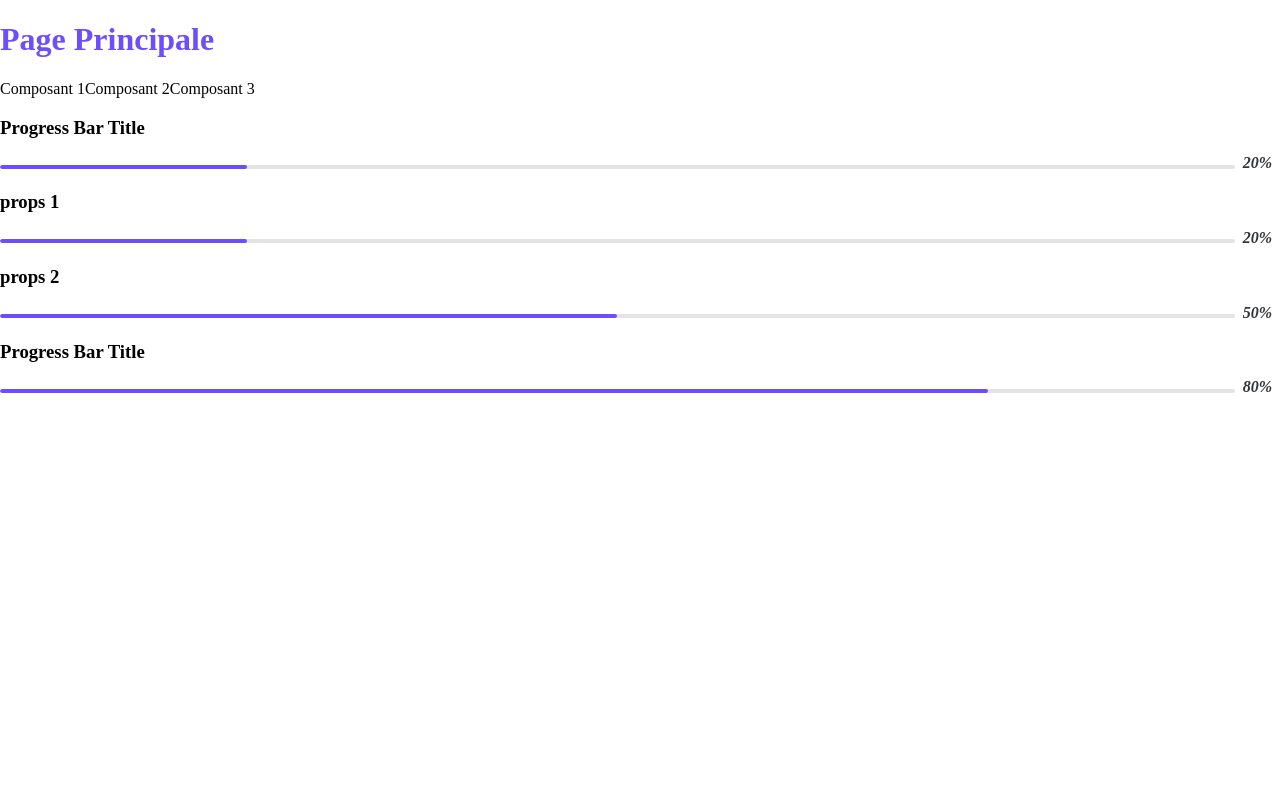
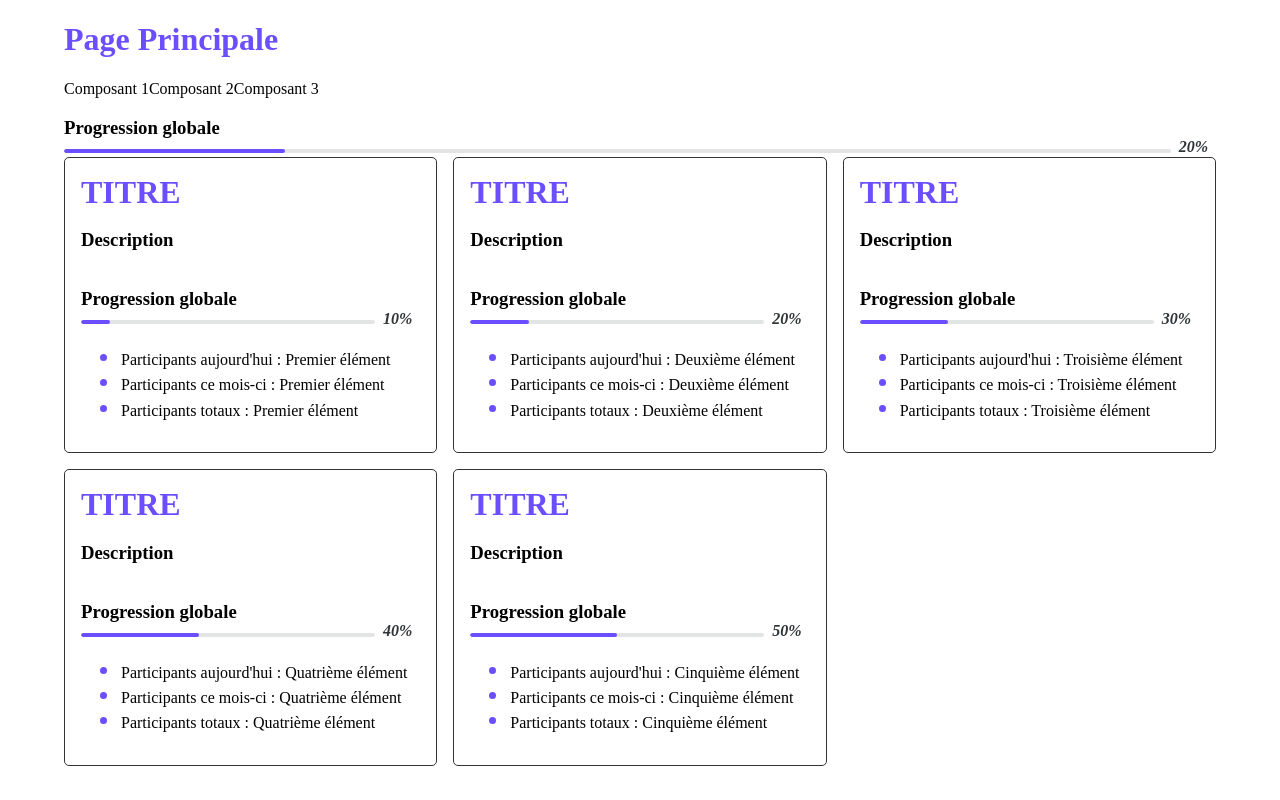
Before and after one commit to Emilbou/Emilien_Boucard-ProjetFront, a Vue app: page / in a window 1280 px wide. Built offline with nearby package versions, Linux system fonts and the light colour scheme.

Commit message:
feat(init Card et CardContainer)

```diff
--- a/src/components/CardHabit/CardHabit.vue
+++ /dev/null
@@ -1,10 +0,0 @@
-<script setup lang="ts">
-import ProgressBarTitle from '../ProgressBarTitle/ProgressBarTitle.vue'
-</script>
-<template>
-  <div class="CardHabit">
-    <ProgressBarTitle :progress="20" Text="props 1" />
-    <ProgressBarTitle :progress="50" Text="props 2" />
-    <ProgressBarTitle :progress="80" Text="Progress Bar Title" />
-  </div>
-</template>
--- /dev/null
+++ b/src/components/Cards/Card.vue
@@ -0,0 +1,45 @@
+<script setup lang="ts">
+import ProgressBarTitle from '../ProgressBarTitle/ProgressBarTitle.vue'
+defineProps({
+  progress: {
+    type: Number,
+    default: 50,
+  },
+  Text: {
+    type: String,
+    default: 'Progress Bar Title',
+  },
+})
+</script>
+<template>
+  <div class="CardHabit">
+    <h2 class="CardHabit__Title">titre</h2>
+    <h3>Description</h3>
+    <ProgressBarTitle :progress="progress" />
+    <ul>
+      <li>Participants aujourd'hui : {{ Text }}</li>
+      <li>Participants ce mois-ci : {{ Text }}</li>
+      <li>Participants totaux : {{ Text }}</li>
+    </ul>
+  </div>
+</template>
+<style lang="scss">
+.CardHabit {
+  border: 0.25px solid $gray800;
+  border-radius: 5px;
+  padding: 1rem;
+  .CardHabit__Title {
+    color: $primaryColor;
+    font-size: 2rem;
+    margin-bottom: 0;
+    margin-top: 0;
+    text-transform: uppercase;
+  }
+  ul {
+    li::marker {
+      color: $primaryColor;
+      font-size: 1.5rem;
+    }
+  }
+}
+</style>
--- /dev/null
+++ b/src/components/Cards/CardsContainer.vue
@@ -0,0 +1,45 @@
+<script lang="ts" setup>
+import Card from './Card.vue'
+
+const CardArray = [
+  {
+    id: 1,
+    process: 10,
+    text: 'Premier élément',
+  },
+  {
+    id: 2,
+    process: 20,
+    text: 'Deuxième élément',
+  },
+  {
+    id: 3,
+    process: 30,
+    text: 'Troisième élément',
+  },
+  {
+    id: 4,
+    process: 40,
+    text: 'Quatrième élément',
+  },
+  {
+    id: 5,
+    process: 50,
+    text: 'Cinquième élément',
+  },
+]
+</script>
+
+<template>
+  <div class="CardsContainer">
+    <Card v-for="item in CardArray" :key="item.id" :progress="item.process" :Text="item.text" />
+  </div>
+</template>
+
+<style lang="scss">
+.CardsContainer {
+  display: grid;
+  grid-template-columns: repeat(auto-fill, minmax(300px, 1fr));
+  gap: 1rem;
+}
+</style>
--- a/src/components/ProgressBarTitle/ProgressBarTitle.vue
+++ b/src/components/ProgressBarTitle/ProgressBarTitle.vue
@@ -13,7 +13,7 @@ defineProps({
 </script>
 <template>
   <div class="ProgressBarTitle">
-    <h3 class="ProgressBarTitle_Title">{{ Text }}</h3>
+    <h3 class="ProgressBarTitle_Title">Progression globale</h3>
     <div class="ProgressBarTitle_layout">
       <ProgressBar :progress="progress" />
       <span class="ProgressBarTitle_textprogress">{{ progress }}%</span>
@@ -29,7 +29,7 @@ defineProps({
   align-items: start;
   width: 100%;
   .ProgressBarTitle_Title {
-    margin-bottom: 1rem;
+    margin-bottom: 0;
   }
   .ProgressBarTitle_layout {
     display: flex;
--- a/src/views/HomeView.vue
+++ b/src/views/HomeView.vue
@@ -1,18 +1,19 @@
 <script setup lang="ts">
 import MyComponent from '@/components/ComponentConfig.vue'
 import ProgressBarTitle from '@/components/ProgressBarTitle/ProgressBarTitle.vue'
-import CardHabit from '@/components/CardHabit/CardHabit.vue'
+import CardContainer from '@/components/Cards/CardsContainer.vue'
 const TestArray = [{ id: 1 }, { id: 2 }, { id: 3 }]
 </script>
 
 <template>
-  <div>
+  <div style="padding-inline: 4rem">
     <h1>Page Principale</h1>
     <MyComponent v-for="item in TestArray" :key="item.id" :index="item.id" />
     <ProgressBarTitle :progress="20" />
-    <CardHabit />
+    <CardContainer />
   </div>
 </template>
+
 <style lang="scss">
 div {
   h1 {
```
